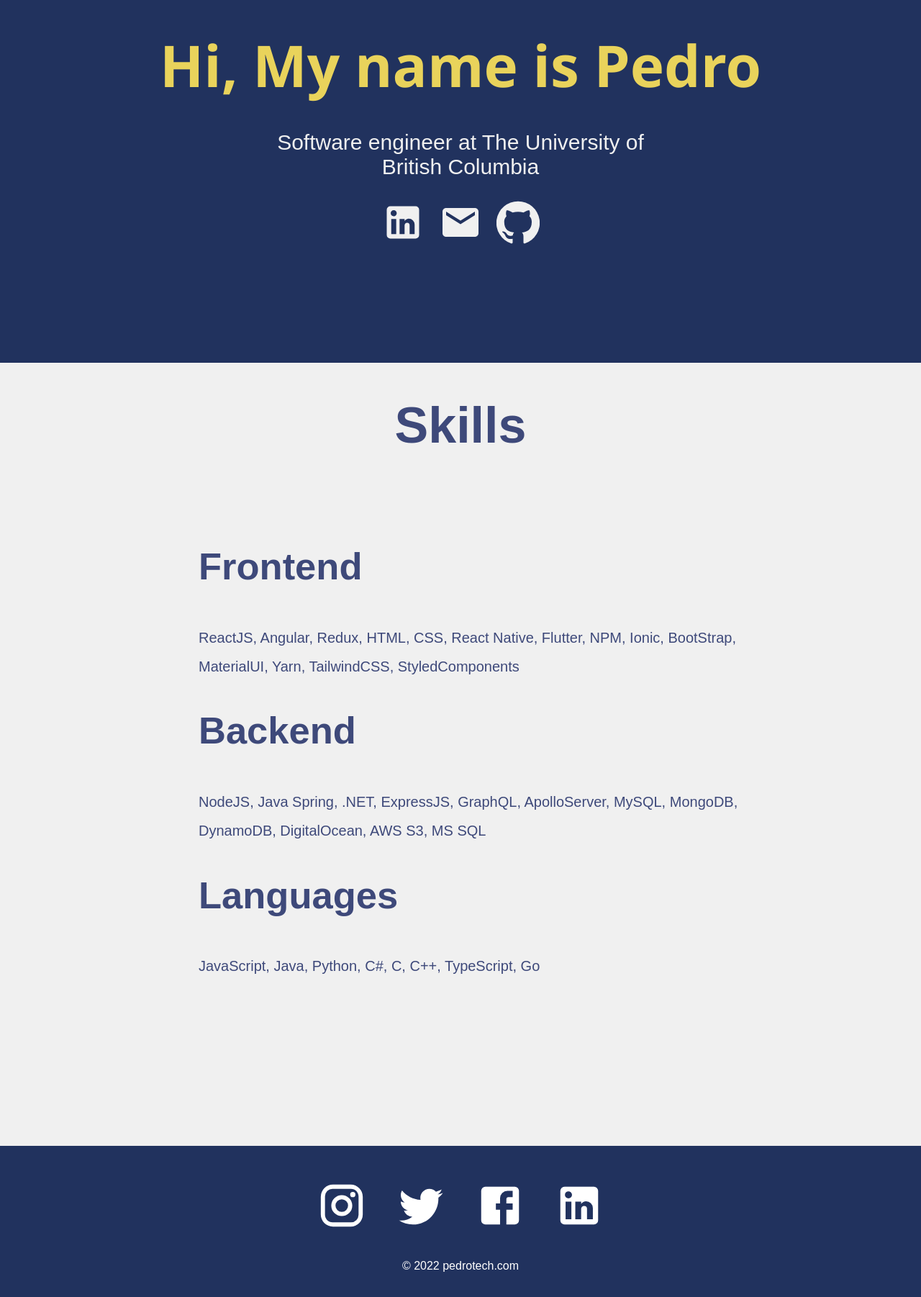
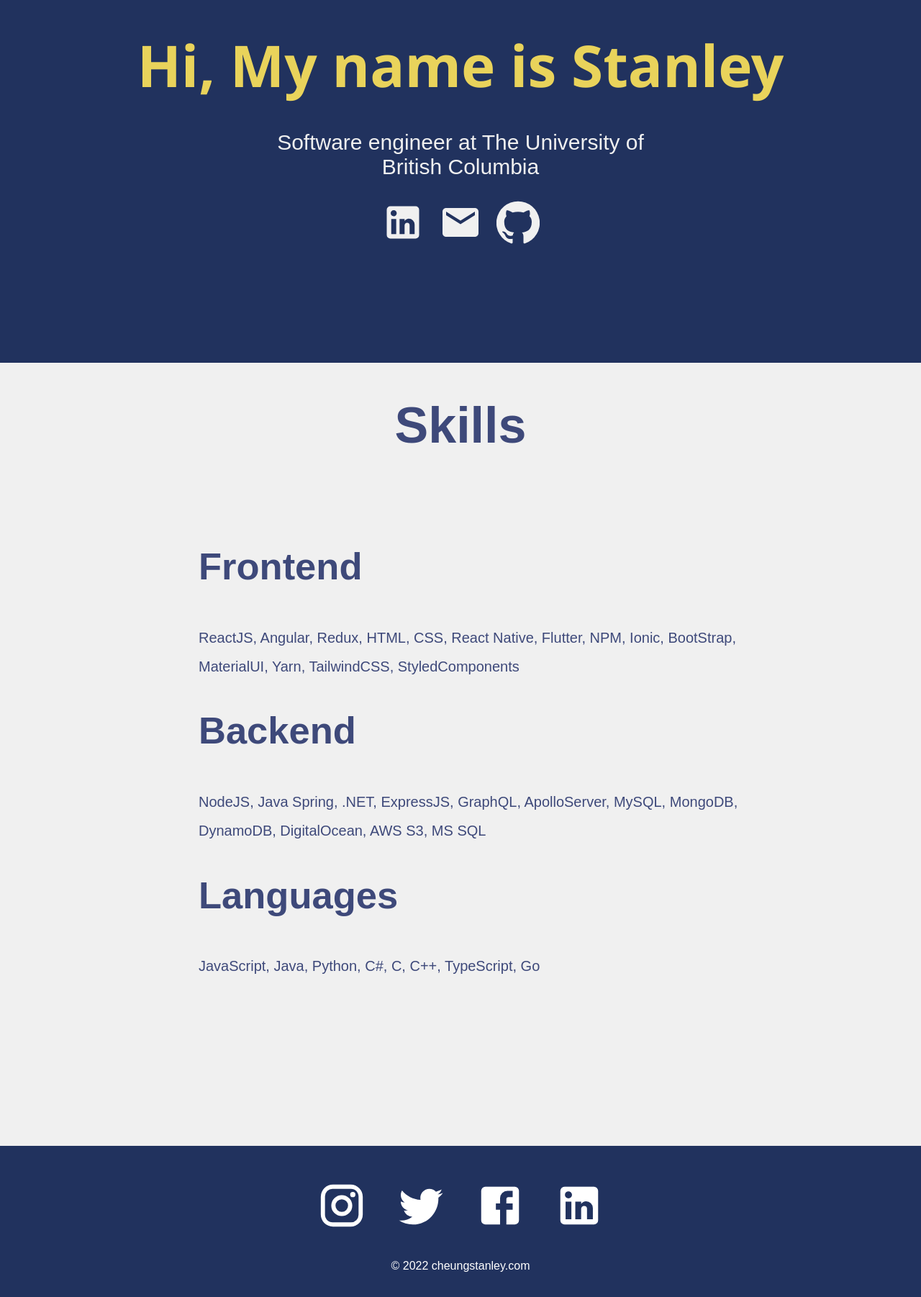
Before and after one commit to cheuyin/personal-website, a React (Create React App) app: page / in a window 1280 px wide. Shown: the part 296-2098 px from the top of the page at 72% size. Built offline with nearby package versions, Linux system fonts and the light colour scheme.

Commit message:
Update name on main page and footer

```diff
--- a/src/components/Footer.js
+++ b/src/components/Footer.js
@@ -11,7 +11,7 @@ function Footer() {
 				<Facebook />
 				<LinkedIn />
 			</div>
-			<p> &copy; 2022 pedrotech.com</p>
+			<p> &copy; 2022 cheungstanley.com</p>
 		</div>
 	);
 }
--- a/src/pages/Home.js
+++ b/src/pages/Home.js
@@ -6,7 +6,7 @@ function Home() {
 	return (
 		<div className="home">
 			<div className="about">
-				<h2>Hi, My name is Pedro</h2>
+				<h2>Hi, My name is Stanley</h2>
 				<p className="prompt">
 					Software engineer at The University of British Columbia
 				</p>
```
